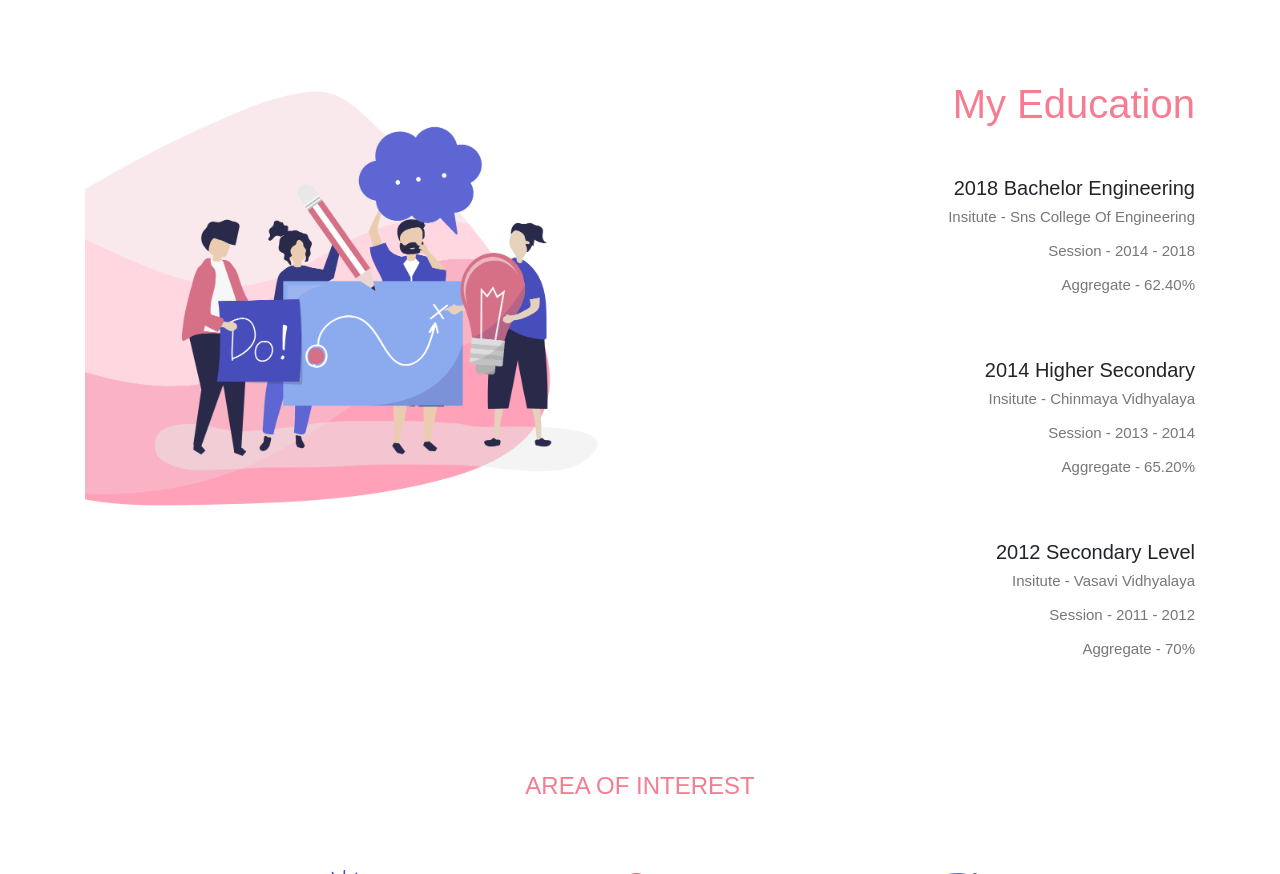
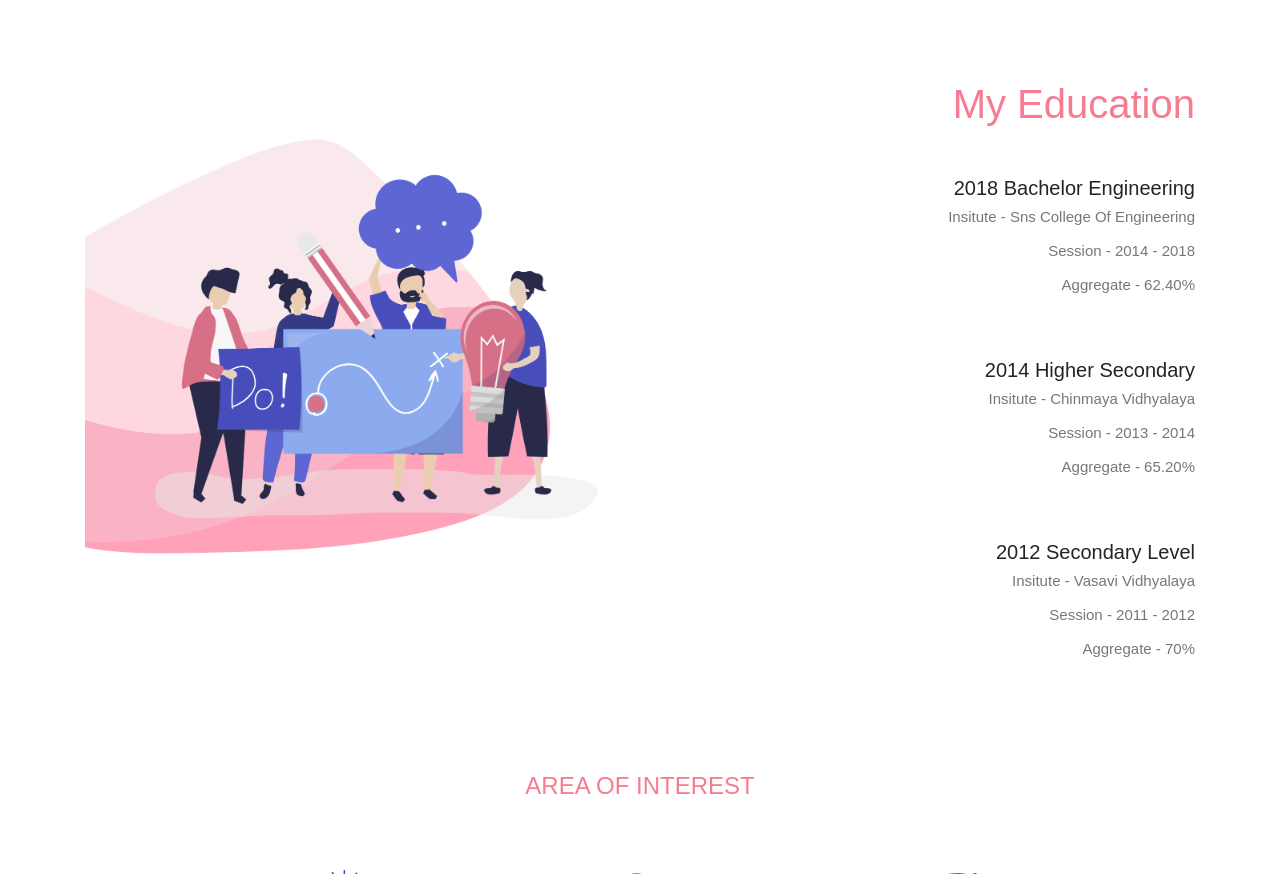
Before and after one commit to Naveen-1997-cbe/naveenchandar.github.io, a plain HTML site: page index.html in a window 1280 px wide. Shown: the part 768-1642 px from the top of the page. Drawn offline with nearby package versions, Linux system fonts and the light colour scheme; some packages are replaced by stand-ins of ours; a script that the page names is missing.

Commit message:
Full Complete 1

```diff
--- a/index.html
+++ b/index.html
@@ -50,7 +50,7 @@
     <section id="education">
         <div class="container">
             <div class="row mt-5">
-                <div class="col-md-6">
+                <div class="col-md-6 mt-5">
                     <img src="images/about.png" class="img-fluid">
                 </div>
                 <div class="col-md-6 text-right">
```
